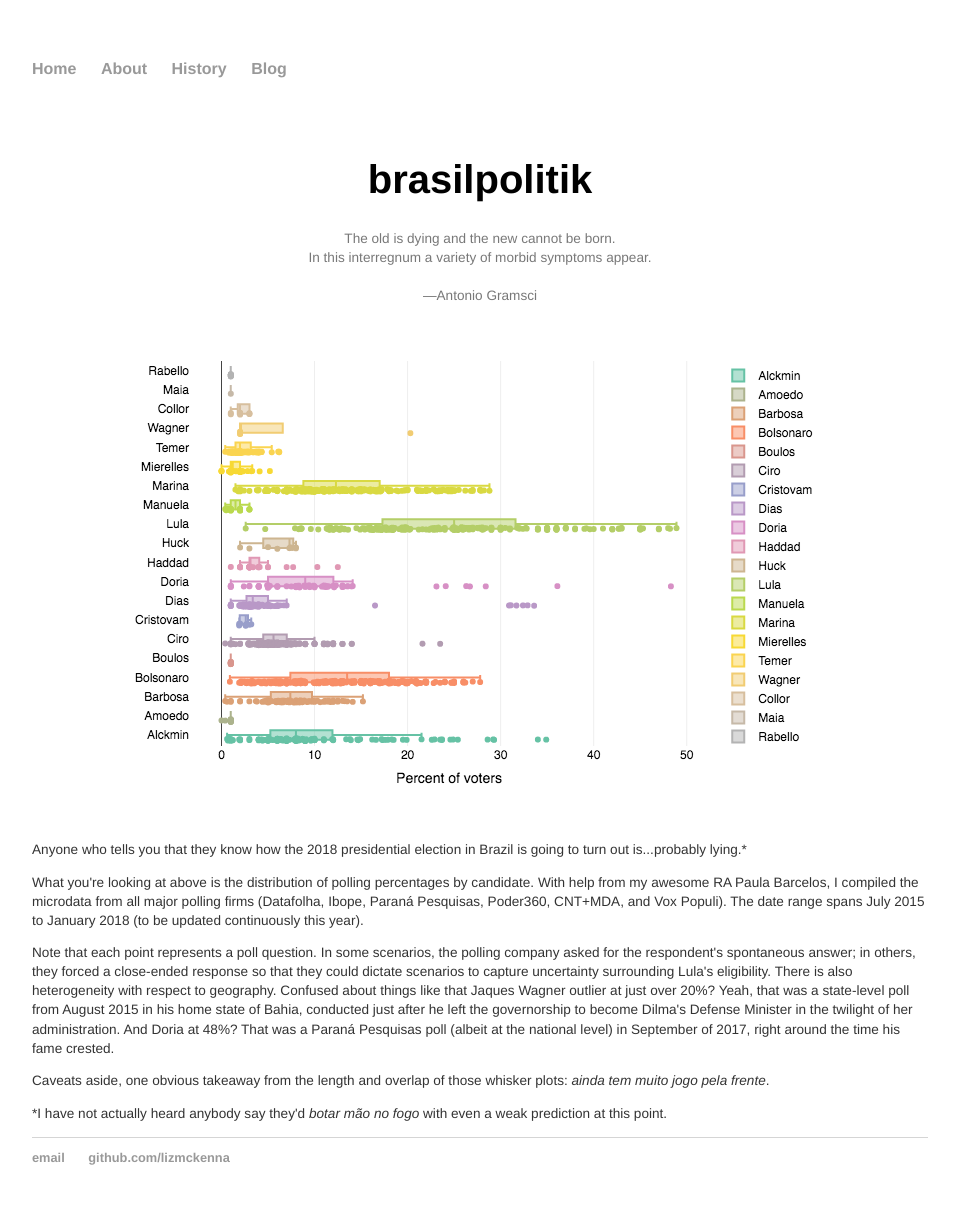
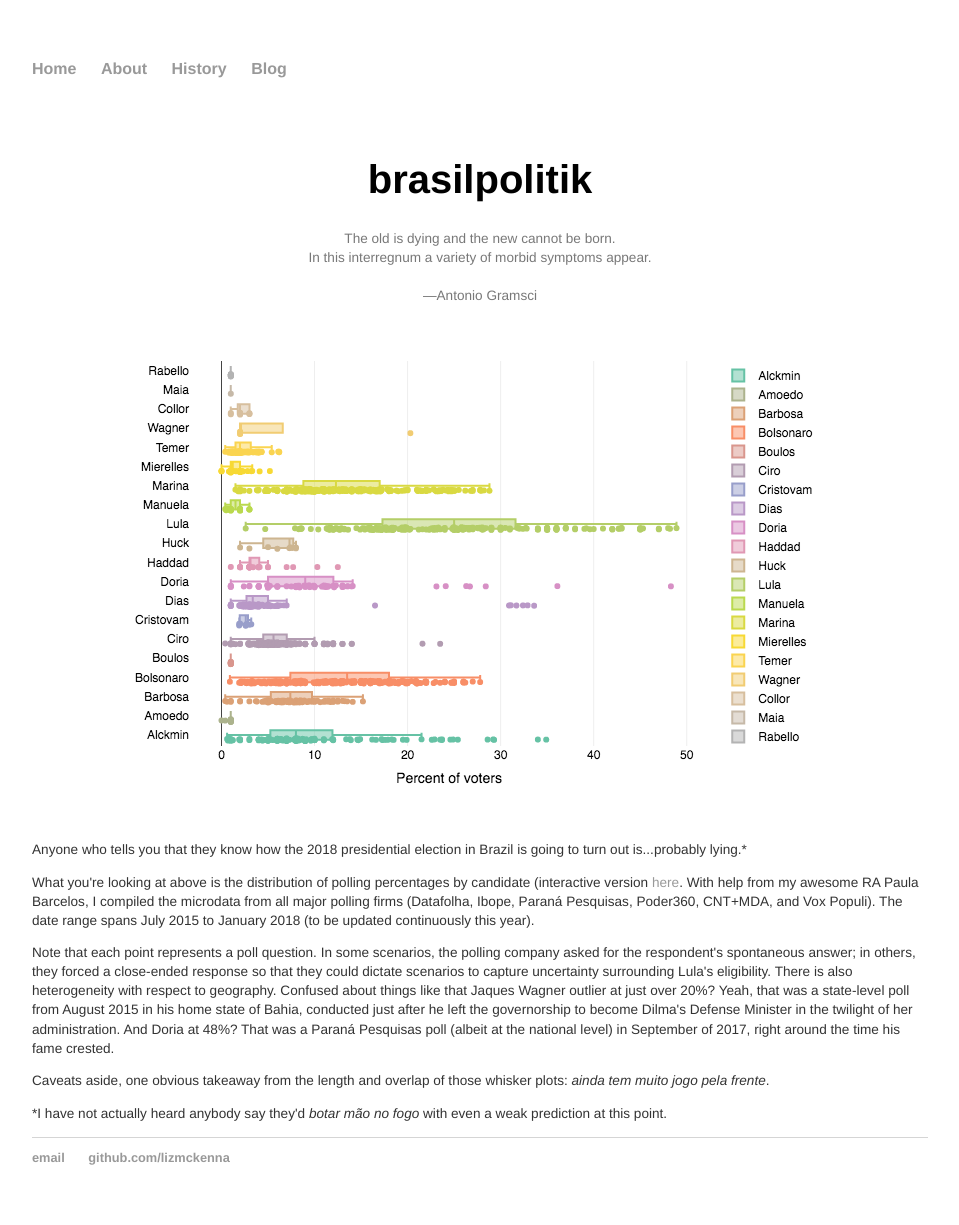
Before and after one commit to lizmckenna/elizabethmckenna.org, a Jekyll site: the page built from index.html, in a window 1280 px wide. Shown: the whole page, without its empty margins (160-1119 px from the left). Built offline with Jekyll 4.4.1, drawn with Linux system fonts in a browser that asks for light colours.

Commit message:
Update index.html

```diff
--- a/index.html
+++ b/index.html
@@ -20,7 +20,7 @@ title: brasilpolitik
 <br>
 <p></p>
 <p> Anyone who tells you that they know how the 2018 presidential election in Brazil is going to turn out is...probably lying.* </p>
-<p> What you're looking at above is the distribution of polling percentages by candidate. With help from my awesome RA Paula Barcelos, I compiled the microdata from all major polling firms (Datafolha, Ibope, Paraná Pesquisas, Poder360, CNT+MDA, and Vox Populi). The date range spans July 2015 to January 2018 (to be updated continuously this year).</p>
+<p> What you're looking at above is the distribution of polling percentages by candidate (interactive version <a href="http://rpubs.com/lizmckenna/359303">here</a>. With help from my awesome RA Paula Barcelos, I compiled the microdata from all major polling firms (Datafolha, Ibope, Paraná Pesquisas, Poder360, CNT+MDA, and Vox Populi). The date range spans July 2015 to January 2018 (to be updated continuously this year).</p>
 <p> Note that each point represents a poll question. In some scenarios, the polling company asked for the respondent's spontaneous answer; in others, they forced a close-ended response so that they could dictate scenarios to capture uncertainty surrounding Lula's eligibility.
 There is also heterogeneity with respect to geography. Confused about things like that Jaques Wagner outlier at just over 20%? Yeah, that was a state-level poll from August 2015 in his home state of Bahia, conducted just after he left the governorship to become Dilma's Defense Minister in the twilight of her administration. And Doria at 48%? That was a Paraná Pesquisas poll (albeit at the national level) in September of 2017, right around the time his fame crested.</p>
 <p> Caveats aside, one obvious takeaway from the length and overlap of those whisker plots: <i> ainda tem muito jogo pela frente</i>.<p>
```
